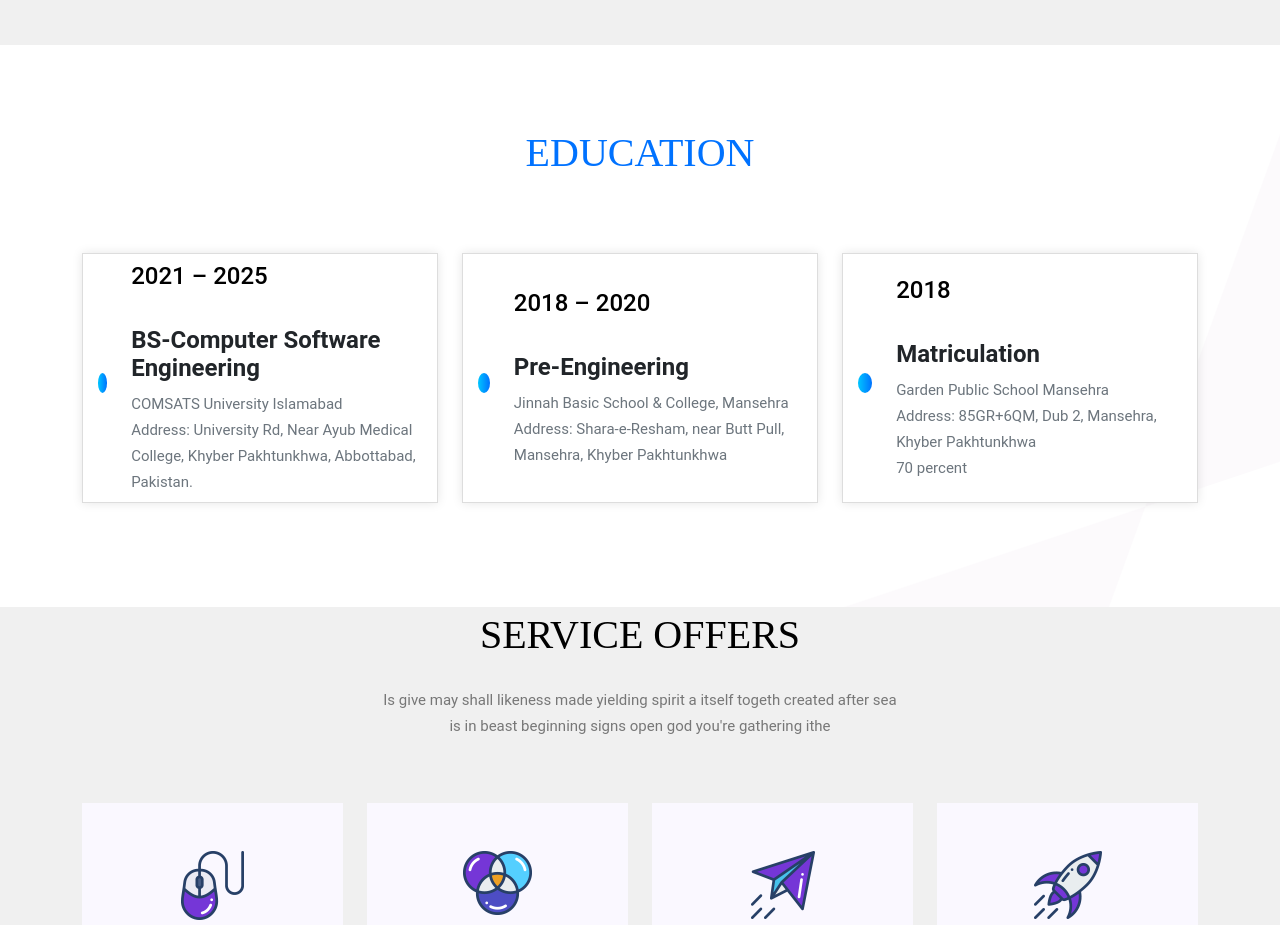
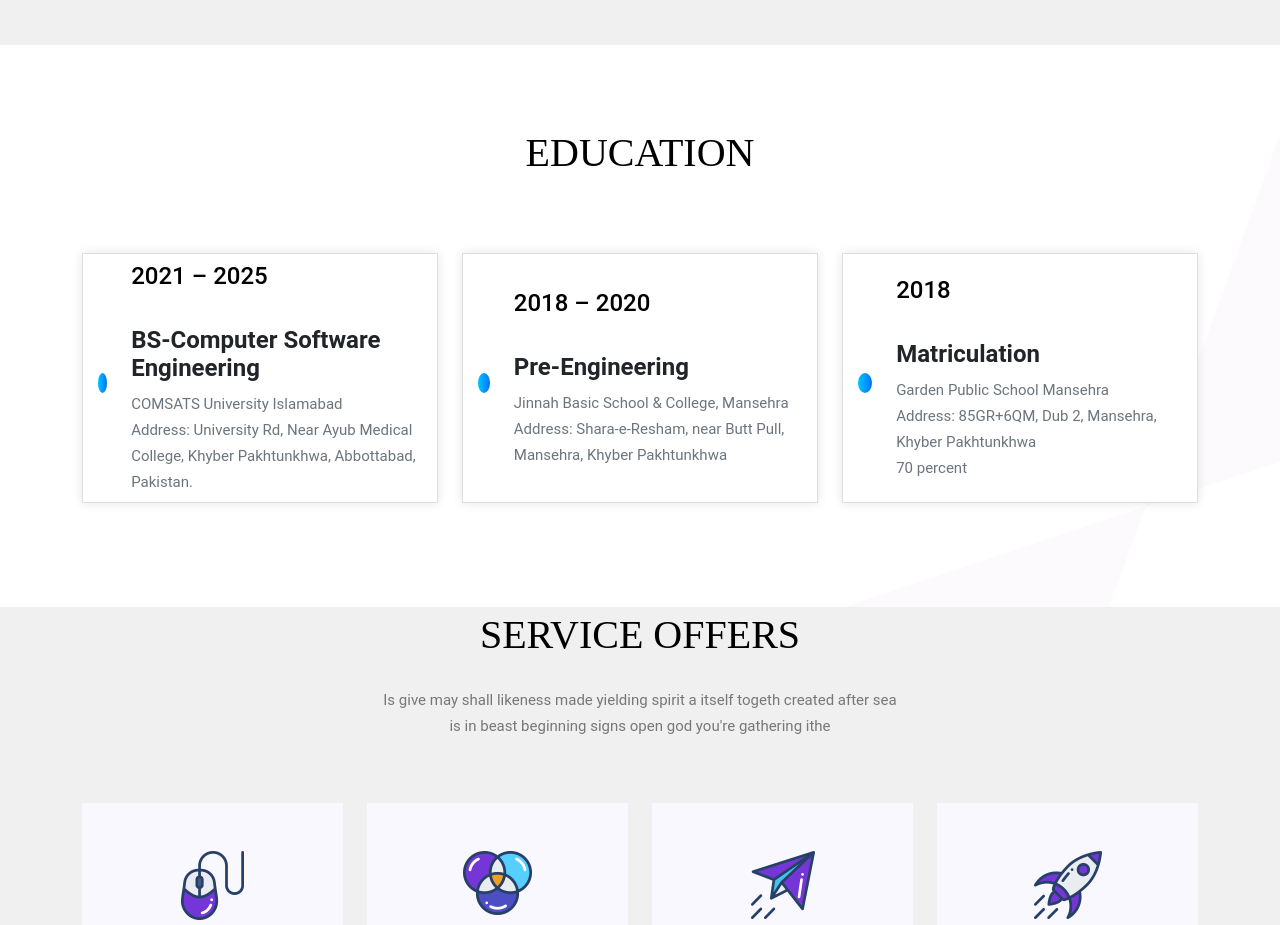
Before and after one commit to faizanahmad981/Faizan_Portfolio, a website: page index.html in a window 1280 px wide. Shown: the part 1771-2696 px from the top of the page. Drawn offline with nearby package versions, Linux system fonts and the light colour scheme; a web font is replaced by a local one.

Commit message:
publish and hange text colors

```diff
--- a/assets/css/style.css
+++ b/assets/css/style.css
@@ -699,7 +699,7 @@ p {
   color: #0072ff !important;
 }
 .text-success {
-  color: #0072ff !important;
+  color: #000000 !important;
 }
 
 .education_wrapper h4 {
```
